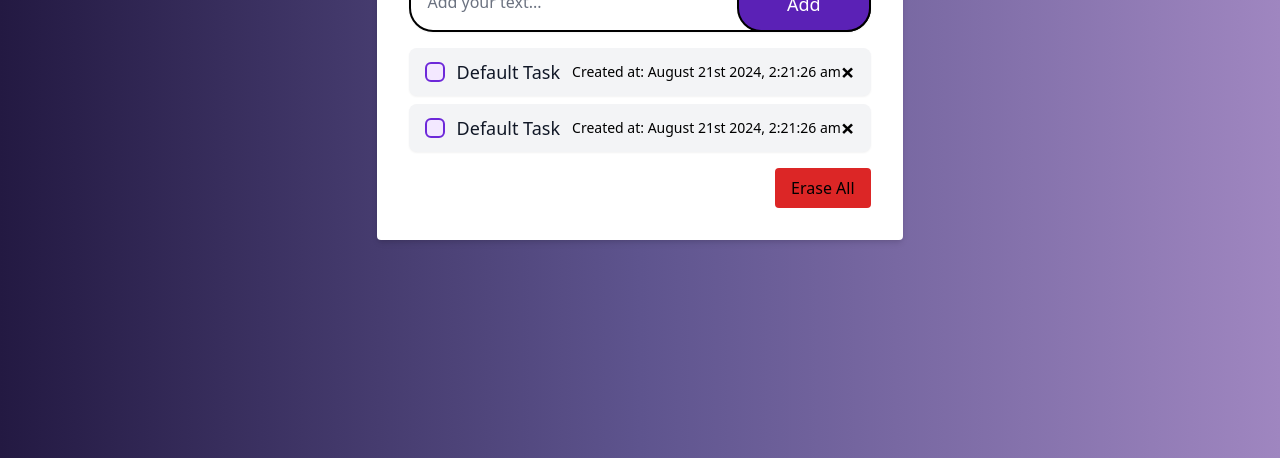
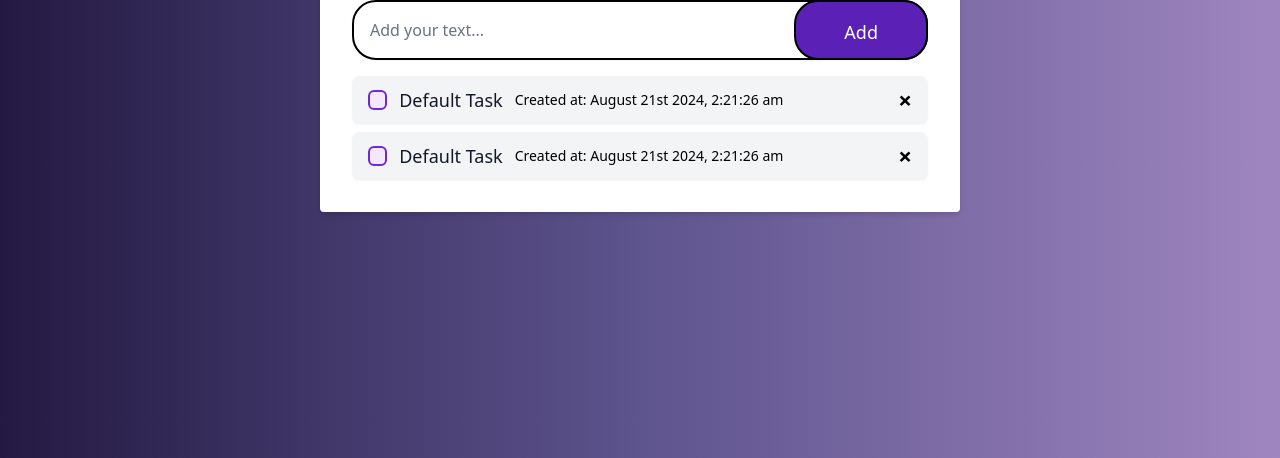
Before and after one commit to nhuhuynh1508/Simple-Calculator, a website: page public/index.html in a window 1280 px wide. Shown: the part 342-800 px from the top of the page. Drawn offline with nearby package versions, Linux system fonts and the light colour scheme; a web font is replaced by a local one.

Commit message:
Revert "erase button to erase all tasks"
This reverts commit 46cfc8cea2d8d0a39d153f699c140b11f278e070.

```diff
--- a/public/index.html
+++ b/public/index.html
@@ -21,7 +21,7 @@
 </head>
 
 <body class="bg-gradient-to-r from-rviolet via-uviolet to-aviolet min-h-screen flex items-center justify-center">
-    <div class="bg-white p-8 rounded shadow-md w-auto h-auto">
+    <div class="bg-white p-8 rounded shadow-md w-1/2 h-full">
         <!-- Time display -->
         <div id="time-display" class="time-display"></div>
 
@@ -32,10 +32,11 @@
         </h1>
         <!-- Input and Button Section -->
         <div class="relative w-full">
-            <input class="bg-white border-2 border-black rounded-3xl px-4 py-4 pr-20 w-full shadow-sm" type="text"
-                placeholder="Add your text..." id="input-box">
+            <input
+                class="bg-white border-2 border-black rounded-3xl px-4 py-4 pr-20 w-full shadow-sm focus:outline-none focus:ring-2 focus:ring-black"
+                type="text" placeholder="Add your text..." id="input-box">
             <button
-                class="absolute right-0 top-1/2 transform -translate-y-1/2 h-full bg-violet-800 text-white rounded-3xl px-12 py-4 text-lg font-sans border-2 border-black hover:bg-violet-300 hover:text-black"
+                class="absolute right-0 top-1/2 transform -translate-y-1/2 h-full bg-violet-800 text-white rounded-3xl px-12 py-4 text-lg font-serif border-2 border-black hover:bg-violet-300 hover:text-black"
                 onClick="addTask()">Add</button>
         </div>
 
@@ -49,24 +50,15 @@
                         document.getElementById('created-at').textContent = `Created at: ${moment().format('MMMM Do YYYY, h:mm:ss a')}`;
                     </script>
                 </span>
-                <span class="ml-auto cursor-pointer text-black text-2xl hover:text-red-700 font-bold remove-task"
-                    onclick="removeTask(this)">&times;
-                    <script>
-                        function removeTask(element) {
-                            const taskItem = element.parentElement;
-                            taskItem.remove();
-                        }
-                    </script>
+
+                <span
+                    class="ml-auto cursor-pointer text-black text-2xl hover:text-red-700 font-bold remove-task">&times;
                 </span>
             </li>
         </ul>
 
-        <!--Erase All button-->
-        <div class="mt-4 flex justify-end">
-            <button class="text-black bg-red-600 rounded px-4 py-2 hover:bg-red-700" onclick="eraseAllTasks()">
-                Erase All
-            </button>
-        </div>
+
+
     </div>
 </body>
 <script src="script.js"></script>
--- a/public/script.js
+++ b/public/script.js
@@ -5,58 +5,54 @@ const creationTime = moment().format('MMMM Do YYYY, h:mm:ss a');
 function addTask() {
     const taskValue = inputBox.value.trim();
 
-
     if (taskValue) {
-        createTicket(taskValue, creationTime);
         inputBox.value = '';
         saveTask();
     } else {
         alert("Write something!");
         return;
     }
+
+    createTicket(taskValue, creationTime);
 }
 
 function createTicket(info, creationTime) {
-    // create a new list item
+    // Create a new list item
     let li = document.createElement('li');
     li.className = 'flex items-center bg-gray-100 px-4 py-2 rounded-lg shadow-sm hover:bg-gray-200';
 
-    // create a checkbox
+    // Create a checkbox
     let checkbox = document.createElement('input');
     checkbox.type = 'checkbox';
     checkbox.className = 'custom-checkbox';
 
-    // create a text label
+    // Create a text label
     let label = document.createElement('label');
     label.className = 'ml-3 text-lg text-gray-900';
     label.contentEditable = 'true';
     label.textContent = info;
 
-    label.addEventListener('input', function () {
-        saveTask();
-    })
-
-    // create a timestamp element
+    // Create a timestamp element
     let timestamp = document.createElement('span');
     timestamp.className = 'ml-3 text-sm text-black-500';
     timestamp.textContent = `Created at: ${creationTime}`;
 
-    // create a remove icon
+    // Create a remove icon
     let removeIcon = document.createElement('span');
     removeIcon.innerHTML = '&times;';
     removeIcon.className = 'ml-auto cursor-pointer text-black text-2xl hover:text-red-700 font-bold';
     removeIcon.addEventListener('click', function () {
         li.remove();
-        saveTask();
+        saveTask(); // Update storage after removal
     });
 
-    // append elements to the list item
+    // Append elements to the list item
     li.appendChild(checkbox);
     li.appendChild(label);
     li.appendChild(timestamp);
     li.appendChild(removeIcon);
 
-    // append the list item to the list
+    // Append the list item to the list
     checkboxList.appendChild(li);
 }
 
@@ -76,14 +72,12 @@ function loadTasks() {
     tasks.forEach(task => {
         createTicket(task, moment().format('MMMM Do YYYY, h:mm:ss a'));
     });
-
-    // only create a default task if there isn't any task in the array
-    if (tasks.length === 0) {
-        createTicket("Default Task", moment().format('MMMM Do YYYY, h:mm:ss a'));
-    }
 }
 
-// load saved tasks when page loads
+// Create default tasks
+createTicket("Default Task", moment().format('MMMM Do YYYY, h:mm:ss a'));
+
+// Load saved tasks when page loads
 loadTasks();
 
 inputBox.addEventListener("keyup", function (event) {
@@ -95,7 +89,7 @@ inputBox.addEventListener("keyup", function (event) {
 checkboxList.addEventListener("click", function (e) {
     if (e.target.tagName === "INPUT" && e.target.type === "checkbox") {
         e.target.parentElement.classList.toggle("checked");
-        const label = e.target.nextElement;
+        const label = e.target.nextElementSibling;
         if (label) {
             label.classList.toggle("line-through");
             label.classList.toggle("text-gray-500");
@@ -103,19 +97,13 @@ checkboxList.addEventListener("click", function (e) {
     }
 });
 
-
-function eraseAllTasks() {
-    checkboxList.innerHTML = "";
-    localStorage.removeItem('tasks');
-}
-
 function updateTime() {
     const timeDisplay = document.getElementById('time-display');
     timeDisplay.textContent = moment().format('MMMM Do YYYY, h:mm:ss a');
 }
 
-// update the time every second
+// Update the time every second
 setInterval(updateTime, 1000);
 
-// initial call to display time immediately
+// Initial call to display time immediately
 updateTime();
```
Also changed, not shown: public/output.css.
